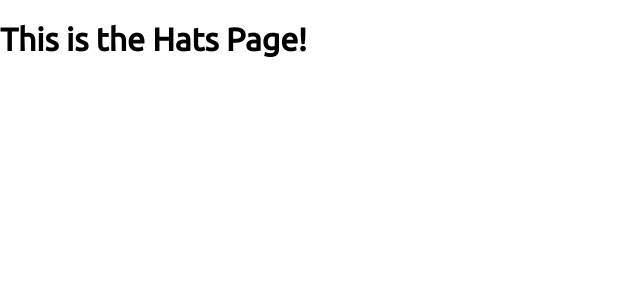
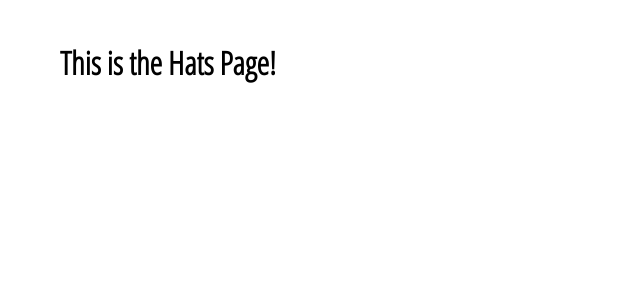
Before and after one commit to terracotta55/clothing-store, a React (Create React App) app: page /hats in a window 1280 px wide. Shown: the top 300 px of the page, without its empty margins (0-640 px from the left). Built offline with nearby package versions, Linux system fonts and the light colour scheme.

Commit message:
page padding

```diff
--- a/src/App.css
+++ b/src/App.css
@@ -1,4 +1,5 @@
 body {
-  font-family: "Ubuntu";
-  /* font-family: "Open Sans Condensed"; */
+  font-family: "Open Sans Condensed";
+  /* font-family: "Ubuntu"; */
+  padding: 20px 60px;
 }
```
